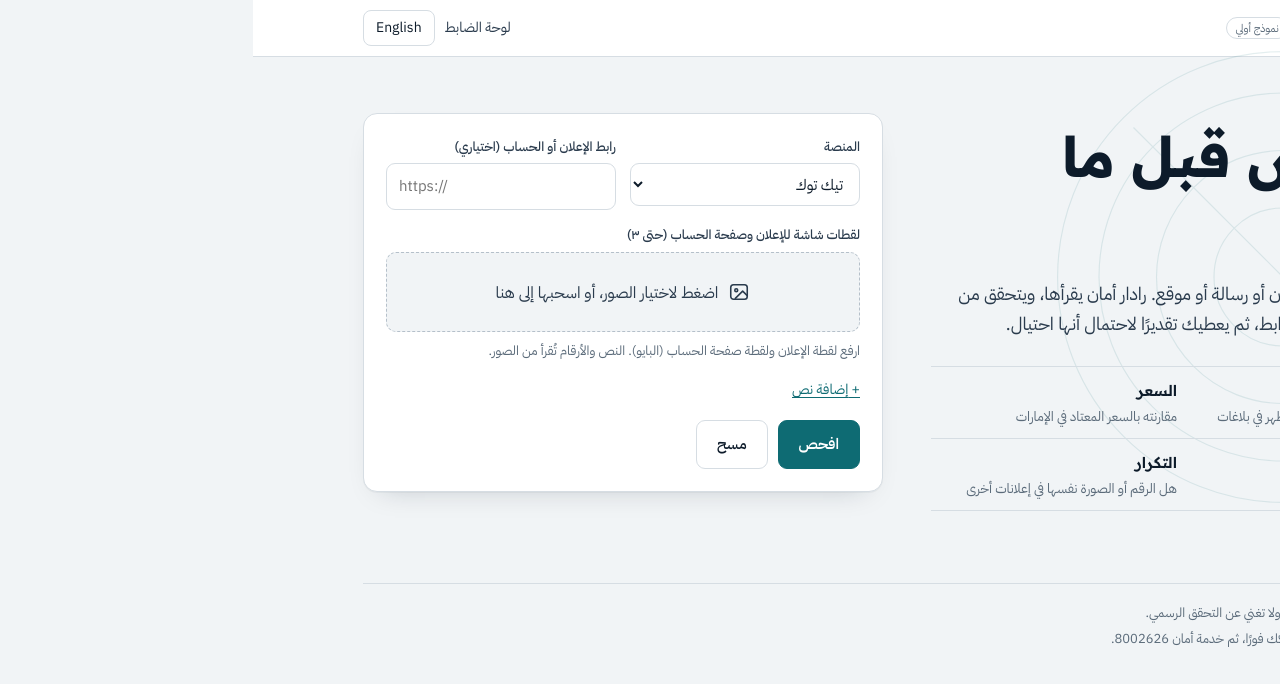
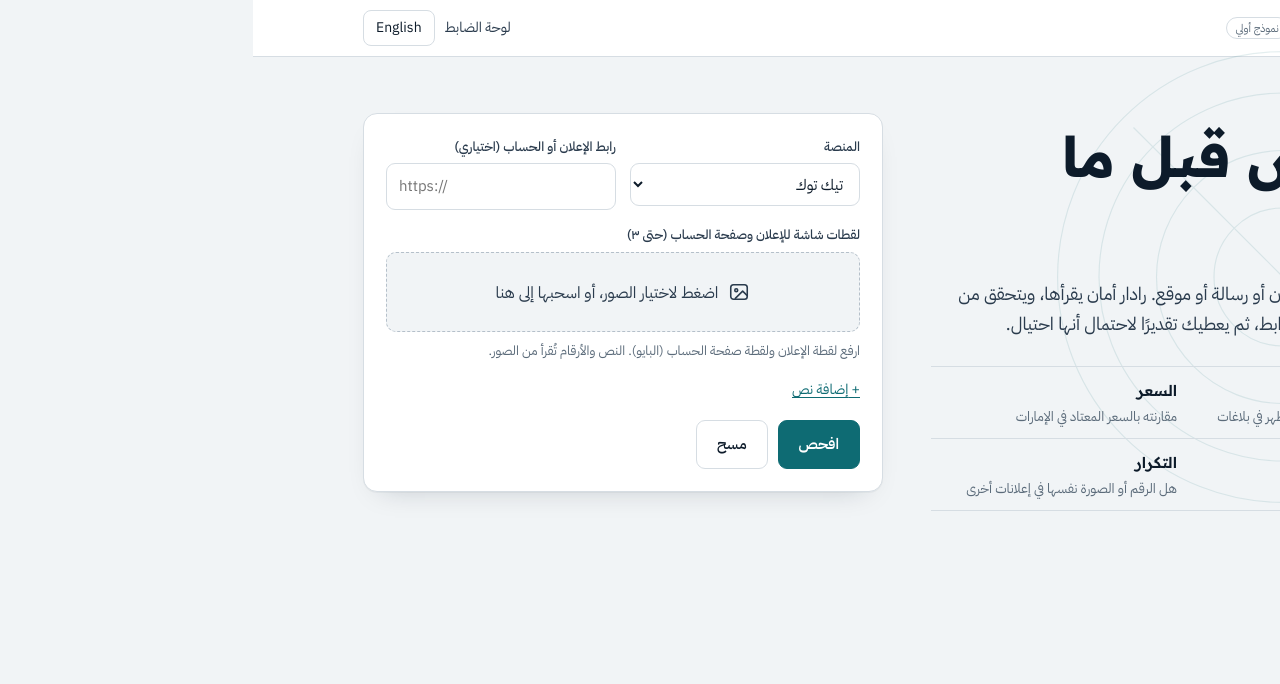
Before and after one commit to darknessjark/Radar-Aman, a Next.js app: page / in a window 1280 px wide. Shown: the top 684 px of the page. Built offline with nearby package versions, Linux system fonts and the light colour scheme.

Commit message:
Remove footer disclaimer text
Co-Authored-By: Claude Opus 5.5 <noreply@anthropic.com>
Claude-Session: https://claude.ai/code/session_01VhFaqPggowdEbNcBpXoqfZ

```diff
--- a/app/page.js
+++ b/app/page.js
@@ -134,10 +134,6 @@ export default function Home() {
             onCopy={() => copy(reportText(res.case, res.links, lang))} onCopyText={copy} />}
         </div>
 
-        <footer>
-          <p>{t("disclaimer")}</p>
-          <p>{t("ifPaid")}</p>
-        </footer>
       </main>
       {ui}
     </>
```
